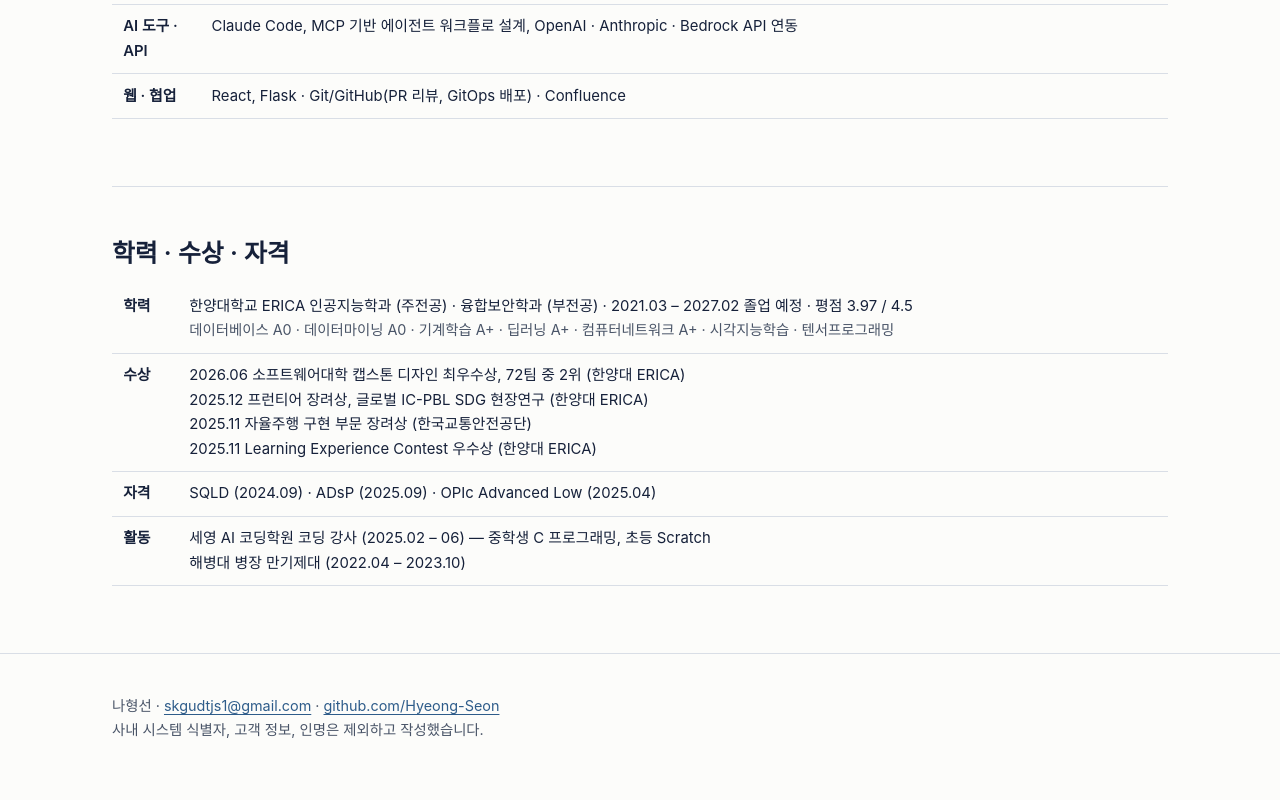
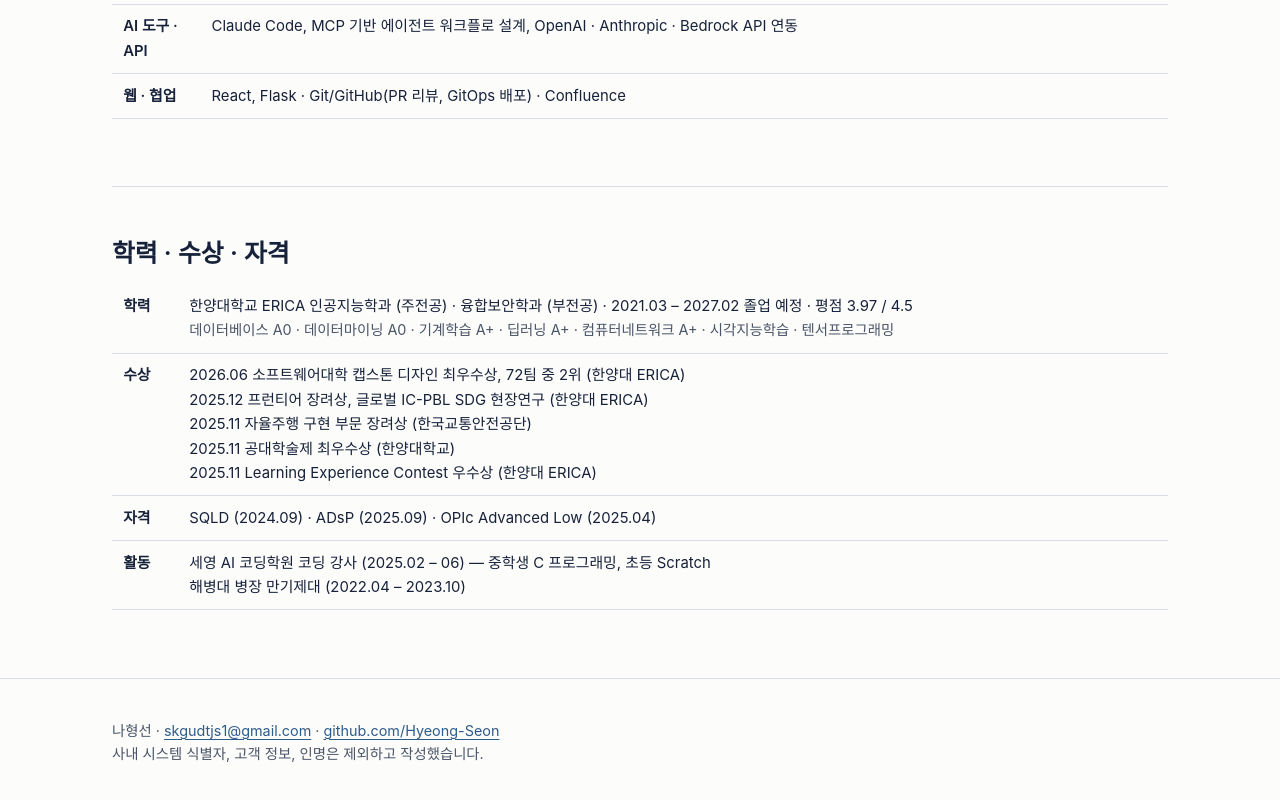
Before and after one commit to Hyeong-Seon/Hyeong-Seon.github.io, a plain HTML site: page index.html in a window 1280 px wide. Shown: the part 4742-5542 px from the top of the page. Drawn offline with Linux system fonts and the light colour scheme; a web font is replaced by a local one.

Commit message:
Update index.html

```diff
--- a/index.html
+++ b/index.html
@@ -287,7 +287,7 @@ footer{padding:2.5rem 0 3.5rem;border-top:1px solid var(--line);font-size:.9rem;
   <table>
     <tbody>
       <tr><td>학력</td><td>한양대학교 ERICA 인공지능학과 (주전공) · 융합보안학과 (부전공) · 2021.03 – 2027.02 졸업 예정 · 평점 3.97 / 4.5<br><span class="small muted">데이터베이스 A0 · 데이터마이닝 A0 · 기계학습 A+ · 딥러닝 A+ · 컴퓨터네트워크 A+ · 시각지능학습 · 텐서프로그래밍</span></td></tr>
-      <tr><td>수상</td><td>2026.06 소프트웨어대학 캡스톤 디자인 최우수상, 72팀 중 2위 (한양대 ERICA)<br>2025.12 프런티어 장려상, 글로벌 IC-PBL SDG 현장연구 (한양대 ERICA)<br>2025.11 자율주행 구현 부문 장려상 (한국교통안전공단)<br>2025.11 Learning Experience Contest 우수상 (한양대 ERICA)</td></tr>
+      <tr><td>수상</td><td>2026.06 소프트웨어대학 캡스톤 디자인 최우수상, 72팀 중 2위 (한양대 ERICA)<br>2025.12 프런티어 장려상, 글로벌 IC-PBL SDG 현장연구 (한양대 ERICA)<br>2025.11 자율주행 구현 부문 장려상 (한국교통안전공단)<br>2025.11 공대학술제 최우수상 (한양대학교)<br>2025.11 Learning Experience Contest 우수상 (한양대 ERICA)</td></tr>
       <tr><td>자격</td><td>SQLD (2024.09) · ADsP (2025.09) · OPIc Advanced Low (2025.04)</td></tr>
       <tr><td>활동</td><td>세영 AI 코딩학원 코딩 강사 (2025.02 – 06) — 중학생 C 프로그래밍, 초등 Scratch<br>해병대 병장 만기제대 (2022.04 – 2023.10)</td></tr>
     </tbody>
```
